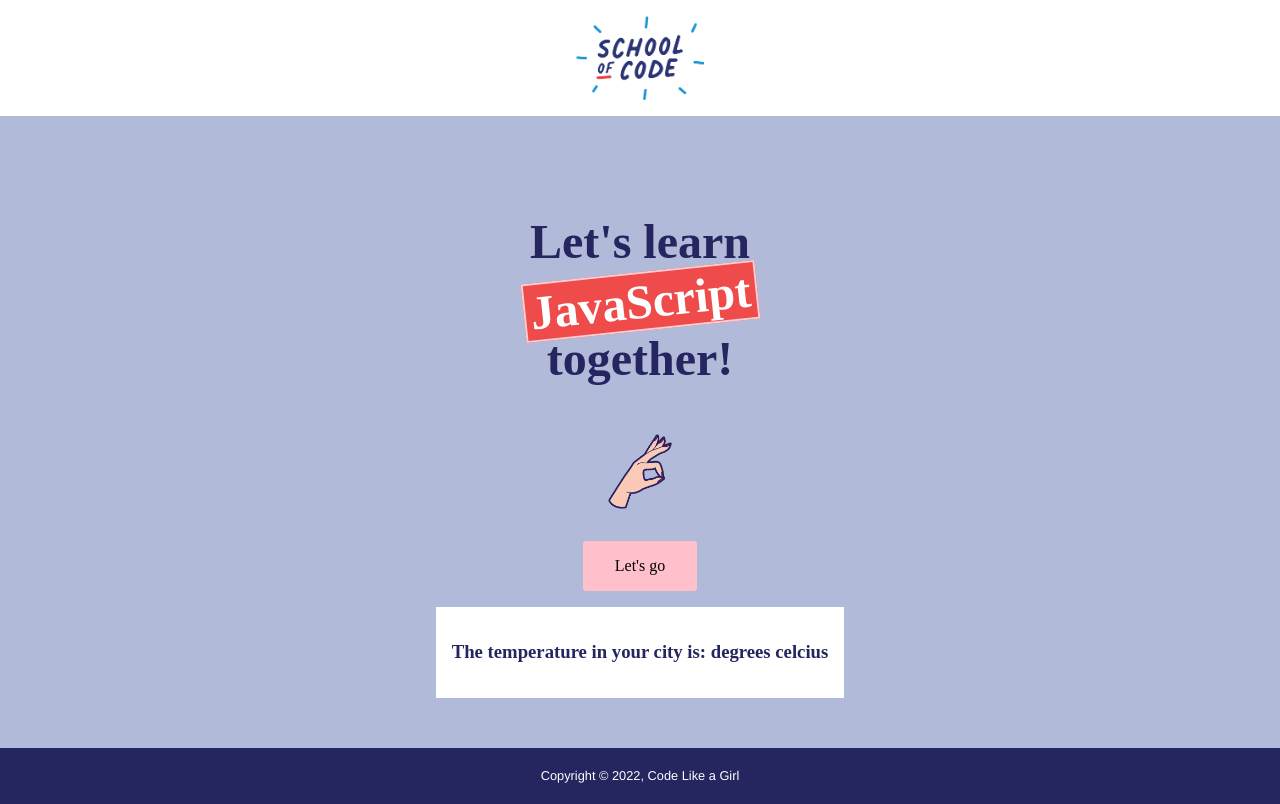
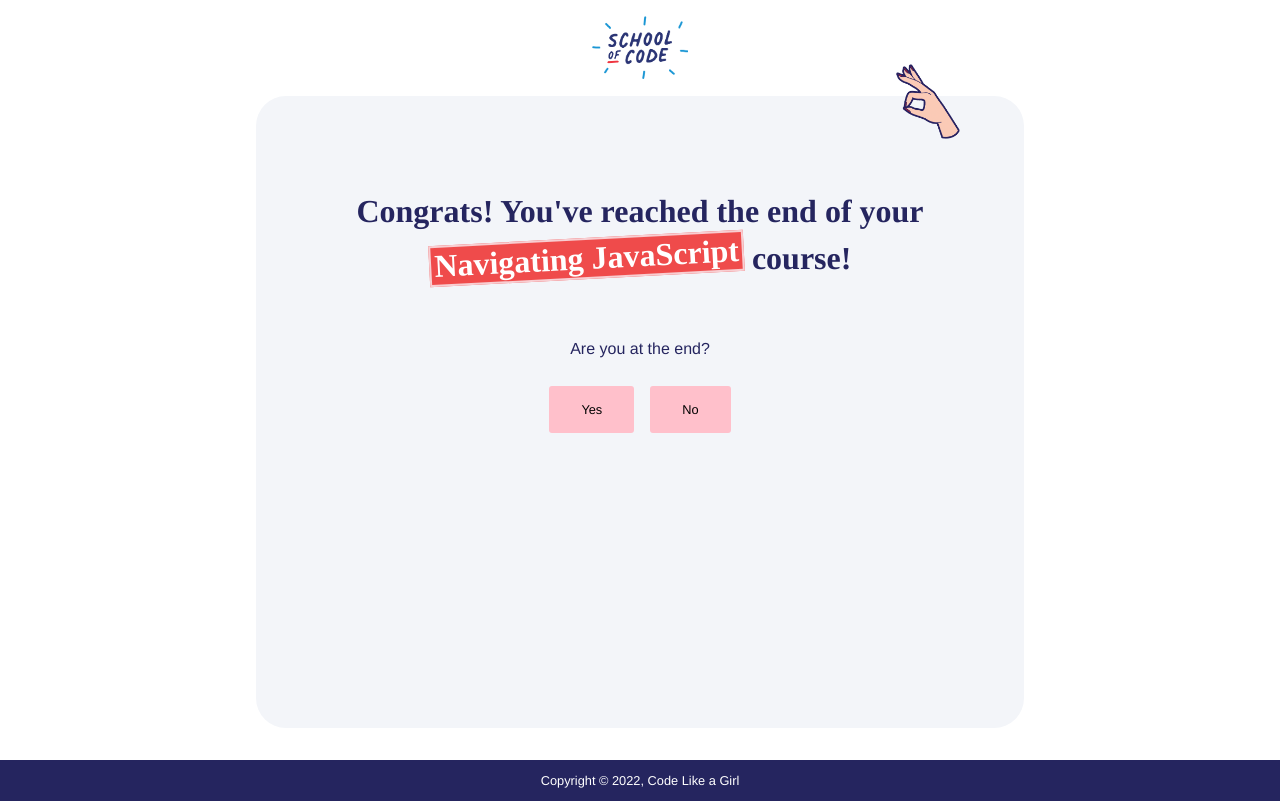
Before and after one commit to lulen11/navigating-javascript, a plain HTML site: page index.html in a window 1280 px wide. Drawn offline with Linux system fonts and the light colour scheme; no server answers.

Commit message:
Lesson 10 starting point

```diff
--- a/css/styles.css
+++ b/css/styles.css
@@ -1,15 +1,17 @@
 body, p {
     margin: 0;
     padding: 0;
+    font-family: 'Helvetica Neue', Arial, Helvetica, sans-serif;
 }
 
 h1, h3 {
     color: #25255F;
     padding: 1em 0;
     margin: 0;
+    font-family: Times, serif;
 }
 
-p {
+p, a {
     padding: 1.6em 0;
     font-family: 'Helvetica', Arial, sans-serif;
     font-size: 0.8rem;
@@ -17,7 +19,7 @@ p {
 }
 
 header {
-    height: 7.25rem;
+    height: 6rem;
     background-color: #fff;
 }
 
@@ -26,8 +28,12 @@ footer {
     color: #fff;
 }
 
+footer p {
+    padding: 0.8rem 0;
+}
+
 .site-logo {
-    width: 8em;
+    width: 6em;
     margin: 1em 0;
 }
 
@@ -38,29 +44,37 @@ footer {
     flex-direction: column;
     align-items: center;
     justify-content: center;
+    position: relative;
 }
 
 #main-content .wrapper {
     min-height: calc(100vh - 10.5em);
+    background-color: #F3F5F9;
+    border-radius: 30px;
+    margin-bottom: 2rem;
 }
 
 #main-content {
-    background-color: #B1BAD9;
+    /* background-color: #F3F5F9; */
 }
 
-#main-content p {
+.main p {
     font-size: 1em;
     line-height: 1.5;
     color: #25255F;
 }
 
 #main-content h1 {
-    font-size: 3rem;
+    font-size: 2rem;
     text-align: center;
 }
 
 .hand {
     width: 4em;
+    position: absolute;
+    top: -2rem;
+    right: 4rem;
+    transform: scalex(-1);
 }
 
 .highlighted {
@@ -71,9 +85,14 @@ footer {
     border: 2px solid #f8ced2;
     display: -webkit-inline-box;
     margin: 0em;
-    transform: rotate(-6deg);
-    margin-top: 3px;
-    display: block;
+    transform: rotate(-3deg);
+    margin-top: 0.5rem;
+    display: inline-block;
+}
+
+.flex {
+    display: flex;
+    justify-content: center;
 }
 
 .btn {
@@ -81,7 +100,29 @@ footer {
     display: block;
     background-color: pink;
     border-radius: 3px;
-    margin-top: 2rem;
+    margin: 0 0.5rem 1rem;
+    cursor:pointer;
+    transition: all ease 0.5s;
+}
+
+.btn.toggle {
+    border-radius: 10px 0 0 10px;
+    margin:0;
+    color: #fff;
+    background-color: #EE589F;
+    border: 2px solid #EE589F;
+    font-weight: bold;
+}
+.btn.toggle:nth-child(2) {
+    border-radius: 0 10px 10px 0;
+    background-color: #fff;
+    color: #EE589F;
+}
+.btn.toggle:hover,
+.btn:hover{
+    background-color: #0096D9;
+    border: 2px solid #0096D9;
+    color: #fff;
 }
 
 .btn-pop {
@@ -94,3 +135,34 @@ footer {
     padding: 1rem;
     margin-top: 1rem;
 }
+
+canvas {
+    margin: 1rem auto;
+}
+
+.quote {
+    text-align: center;
+    padding: 1rem 4rem;
+}
+
+.course-card {
+    border: 2px dashed #EE589F;
+    margin-top: 1.5rem;
+    border-radius: 10px;
+    padding: 1rem;
+}
+
+.course-card h3,
+.course-card p{
+    text-align: center;
+    color: #EE589F;
+}
+
+.course-card p{
+    padding-top: 0;
+}
+
+.hideAndShow,
+.next-courses {
+    display: none;
+}
--- a/index.html
+++ b/index.html
@@ -15,15 +15,32 @@
 		</div>
 	</header>
 
-	<section id="main-content">
+	<section id="main-content" class="main">
 		<div class="wrapper">
-			<h1>Let's learn <span class="highlighted">JavaScript</span> together!</h1>
-			<!-- <h1 id="clicker">Let's go</h1> -->
+			<h1>
+				Congrats! You've reached the end of your
+				<span class="highlighted">Navigating JavaScript</span> course!</h1>
 			<img id="hand" class="hand" src="images/hand.png" alt="ok hand" />
-			<a class="btn">Let's go</a>
-			<div class="weather-widget">
-				<h3>The temperature in your city is: <span id="temp"></span> degrees celcius</h3>
+			<p>Are you at the end?</p>
+			<div class="flex">
+				<a class="btn">Yes</a>
+				<a class="btn">No</a>
 			</div>
+			<p class="quote"></p>
+			<div class="next-courses">
+				<p class=""><strong>Are either of these courses up next for you?</strong></p>
+				<div class="flex">
+					<a class="btn toggle node">Node</a>
+					<a class="btn toggle react">React</a>
+				</div>
+			</div>
+
+			<div id="course-card" class="course-card hideAndShow">
+				<h3 id="course"></h3>
+				<p id="course-details"></p>
+			</div>
+			<canvas id="canvas"></canvas>
+
 		</div>
 	</section>
 
--- a/js/main.js
+++ b/js/main.js
@@ -1,24 +1,24 @@
-const apiKey = '0f1cbc6fc2151af2df8d76990ed9905e';
-let lat = '-37.823960709402435';
-let lon = '144.9991673684373';
 
-const apiCall = 'https://api.openweathermap.org/data/2.5/weather?lat='+lat+'&lon='+lon+'&appid='+apiKey+'&units=metric';
+function draw() {
+    const canvas = document.getElementById("canvas");
+    if (canvas.getContext) {
+        const ctx = canvas.getContext("2d");
 
-function fetchWeather() {
-    fetch(apiCall)
-    .then((response) => response.json())
-    .then((data) => document.getElementById("temp").innerHTML = data.main.temp);
+        ctx.beginPath();
+        ctx.arc(150, 75, 50, 0, Math.PI * 2, true); // face
+        ctx.moveTo(110, 75);
+        ctx.arc(150, 75, 40, 0, Math.PI, false); // mouth
+        ctx.moveTo(140, 65);
+        ctx.arc(135, 65, 5, 0, Math.PI * 5, true); // left eye
+        ctx.moveTo(170, 65);
+        ctx.arc(165, 65, 5, 0, Math.PI * 5, true); // right eye
+        ctx.stroke();
+    }
 }
 
-// function fetchWeather() {
-//     fetch(apiCall)
-//         .then((response) => response.json())
-//         .then((data) => console.log(data));
-//     }
 
-fetchWeather();
-
-
-fetch("https://dog.ceo/api/breeds/image/random")
+function inspireYou() {
+    fetch("https://api.goprogram.ai/inspiration")
     .then((response) => response.json())
-    .then((data) => console.log(data.message));
+    .then((data) => document.querySelector(".quote").innerHTML = data.quote);
+}
```
